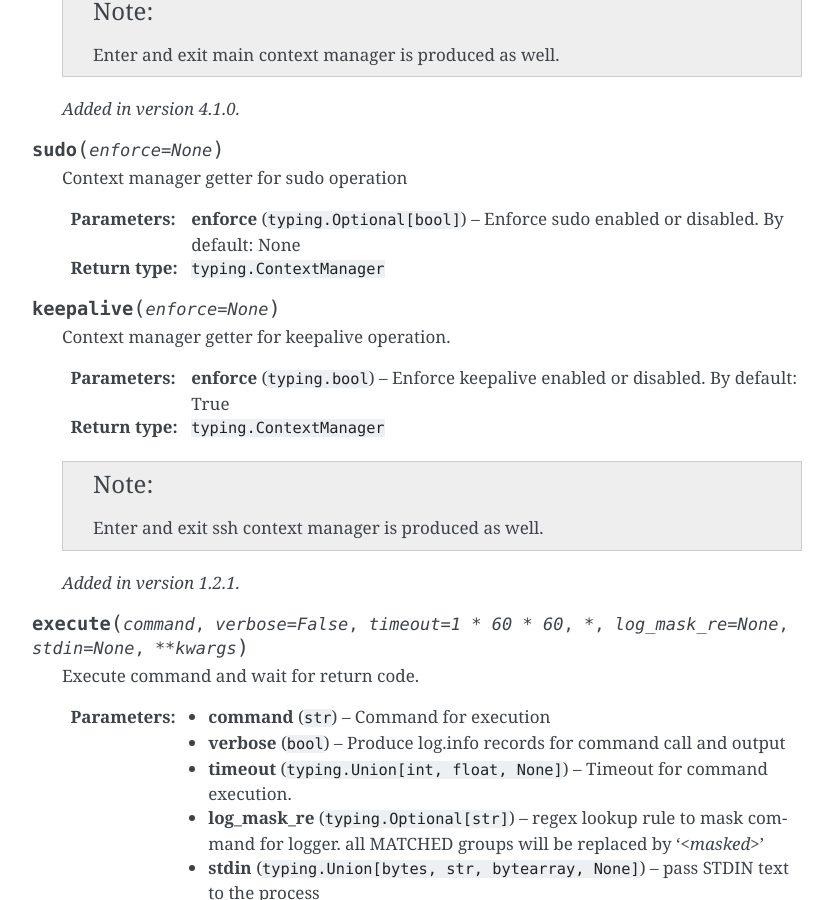
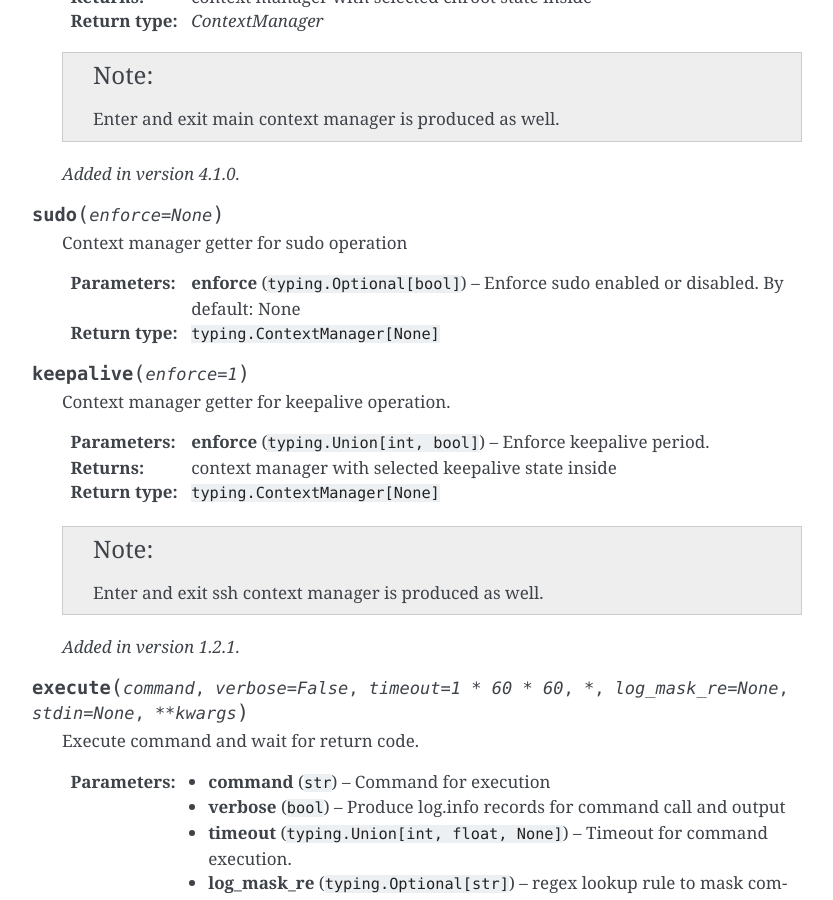
Before and after one commit to python-useful-helpers/exec-helpers, a Sphinx documentation site: the page built from doc/source/SSHClient.rst, in a window 1280 px wide and 900 px high, scrolled down 2605 px. Shown: the whole window, without its empty margins (248-1081 px from the left). Built offline with Sphinx 7.4.7, drawn with Linux system fonts in a browser that asks for light colours; some of the changed text lies outside the part shown.

Commit message:
Fixes
* drop compression back as potentially causes errors
* keepalive became int because used as keepalive packets period
* fix typing and documentation in several places

```diff
--- a/doc/source/SSHClient.rst
+++ b/doc/source/SSHClient.rst
@@ -10,7 +10,7 @@ API: SSHClient and SSHAuth.
 
     SSHClient helper.
 
-    .. py:method:: __init__(host, port=22, username=None, password=None, *, private_keys=None, auth=None, verbose=True, ssh_config=None, ssh_auth_map=None, sock=None, keepalive=True)
+    .. py:method:: __init__(host, port=22, username=None, password=None, *, private_keys=None, auth=None, verbose=True, ssh_config=None, ssh_auth_map=None, sock=None, keepalive=1)
 
         :param host: remote hostname
         :type host: ``str``
@@ -32,8 +32,8 @@ API: SSHClient and SSHAuth.
         :type ssh_auth_map: typing.Optional[typing.Union[typing.Dict[str, ssh_auth.SSHAuth], ssh_auth.SSHAuthMapping]]
         :param sock: socket for connection. Useful for ssh proxies support
         :type sock: typing.Optional[typing.Union[paramiko.ProxyCommand, paramiko.Channel, socket.socket]]
-        :param keepalive: keepalive mode
-        :type keepalive: bool
+        :param keepalive: keepalive period
+        :type keepalive: typing.Union[int, bool]
 
         .. note:: auth has priority over username/password/private_keys
         .. note::
@@ -46,6 +46,7 @@ API: SSHClient and SSHAuth.
         .. versionchanged:: 6.0.0 added optional ssh_auth_map for ssh proxy cases with authentication on each step
         .. versionchanged:: 6.0.0 added optional sock for manual proxy chain handling
         .. versionchanged:: 6.0.0 keepalive exposed to constructor
+        .. versionchanged:: 6.0.0 keepalive became int, now used in ssh transport as period of keepalive requests
         .. versionchanged:: 6.0.0 private_keys is deprecated
 
     .. py:attribute:: log_mask_re
@@ -92,8 +93,8 @@ API: SSHClient and SSHAuth.
 
     .. py:attribute:: keepalive_mode
 
-        ``bool``
-        Use keepalive mode for context manager. If `False` - close connection on exit from context manager.
+        ``typing.Union[int, bool]``
+        Keepalive period for connection object. If `0` - close connection on exit from context manager.
 
     .. py:method:: close()
 
@@ -135,15 +136,16 @@ API: SSHClient and SSHAuth.
 
         :param enforce: Enforce sudo enabled or disabled. By default: None
         :type enforce: ``typing.Optional[bool]``
-        :rtype: ``typing.ContextManager``
+        :rtype: ``typing.ContextManager[None]``
 
-    .. py:method:: keepalive(enforce=None)
+    .. py:method:: keepalive(enforce=1)
 
         Context manager getter for keepalive operation.
 
-        :param enforce: Enforce keepalive enabled or disabled. By default: True
-        :type enforce: ``typing.bool``
-        :rtype: ``typing.ContextManager``
+        :param enforce: Enforce keepalive period.
+        :type enforce: ``typing.Union[int, bool]``
+        :return: context manager with selected keepalive state inside
+        :rtype: ``typing.ContextManager[None]``
 
         .. Note:: Enter and exit ssh context manager is produced as well.
         .. versionadded:: 1.2.1
@@ -245,7 +247,7 @@ API: SSHClient and SSHAuth.
         .. versionchanged:: 1.2.0 default timeout 1 hour
         .. versionchanged:: 3.2.0 Exception class can be substituted
 
-    .. py:method:: proxy_to(host, port=None, username=None, password=None, *, auth=None, verbose=True, ssh_config=None, ssh_auth_map=None, keepalive=True)
+    .. py:method:: proxy_to(host, port=None, username=None, password=None, *, auth=None, verbose=True, ssh_config=None, ssh_auth_map=None, keepalive=1)
 
         Start new SSH connection using current as proxy.
 
@@ -265,8 +267,8 @@ API: SSHClient and SSHAuth.
         :type ssh_config: typing.Union[str, paramiko.SSHConfig, typing.Dict[str, typing.Dict[str, typing.Union[str, int, bool, typing.List[str]]]], HostsSSHConfigs, None]
         :param ssh_auth_map: SSH authentication information mapped to host names. Useful for complex SSH Proxy cases.
         :type ssh_auth_map: typing.Optional[typing.Union[typing.Dict[str, ssh_auth.SSHAuth], ssh_auth.SSHAuthMapping]]
-        :param keepalive: keepalive mode
-        :type keepalive: bool
+        :param keepalive: keepalive period
+        :type keepalive: typing.Union[int, bool]
         :return: new ssh client instance using current as a proxy
         :rtype: SSHClientBase
 
```
Also changed, not shown: other parts of doc/source/SSHClient.rst (+2 -11 lines), 8 other files.
